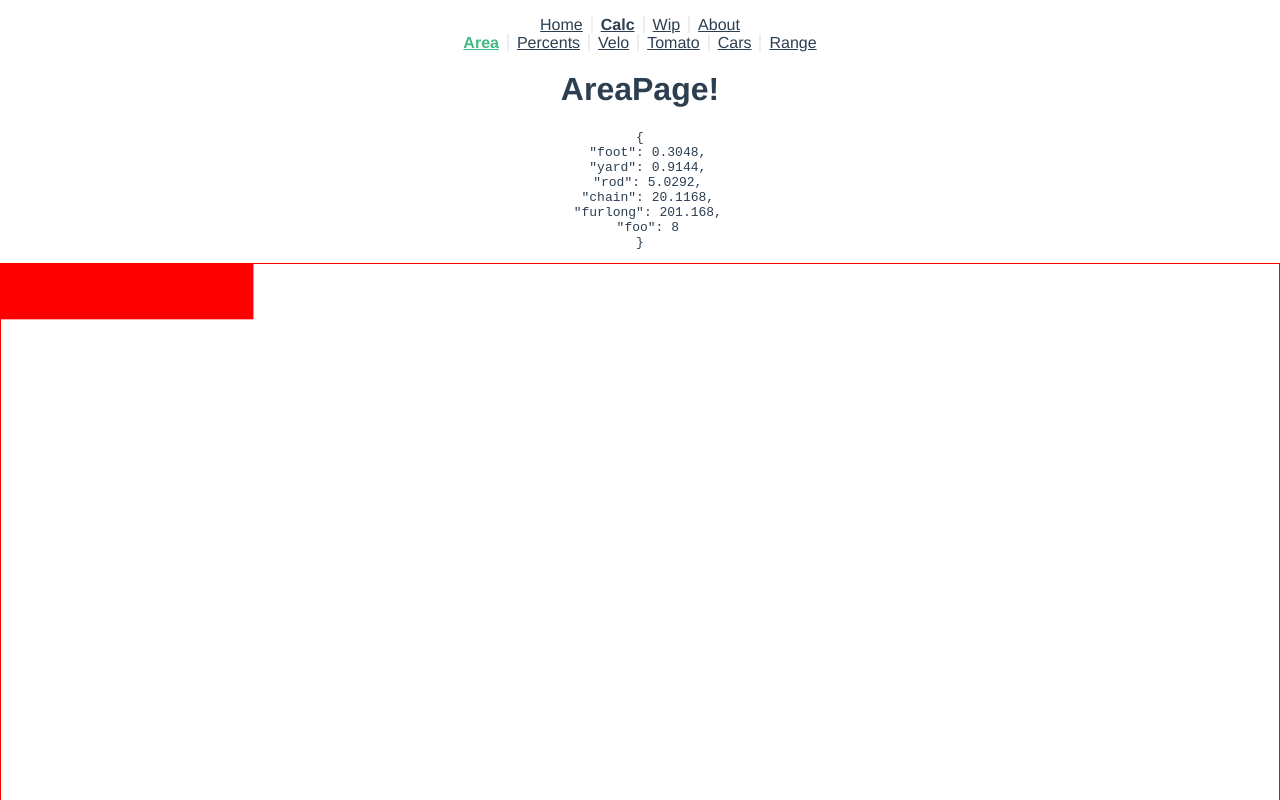
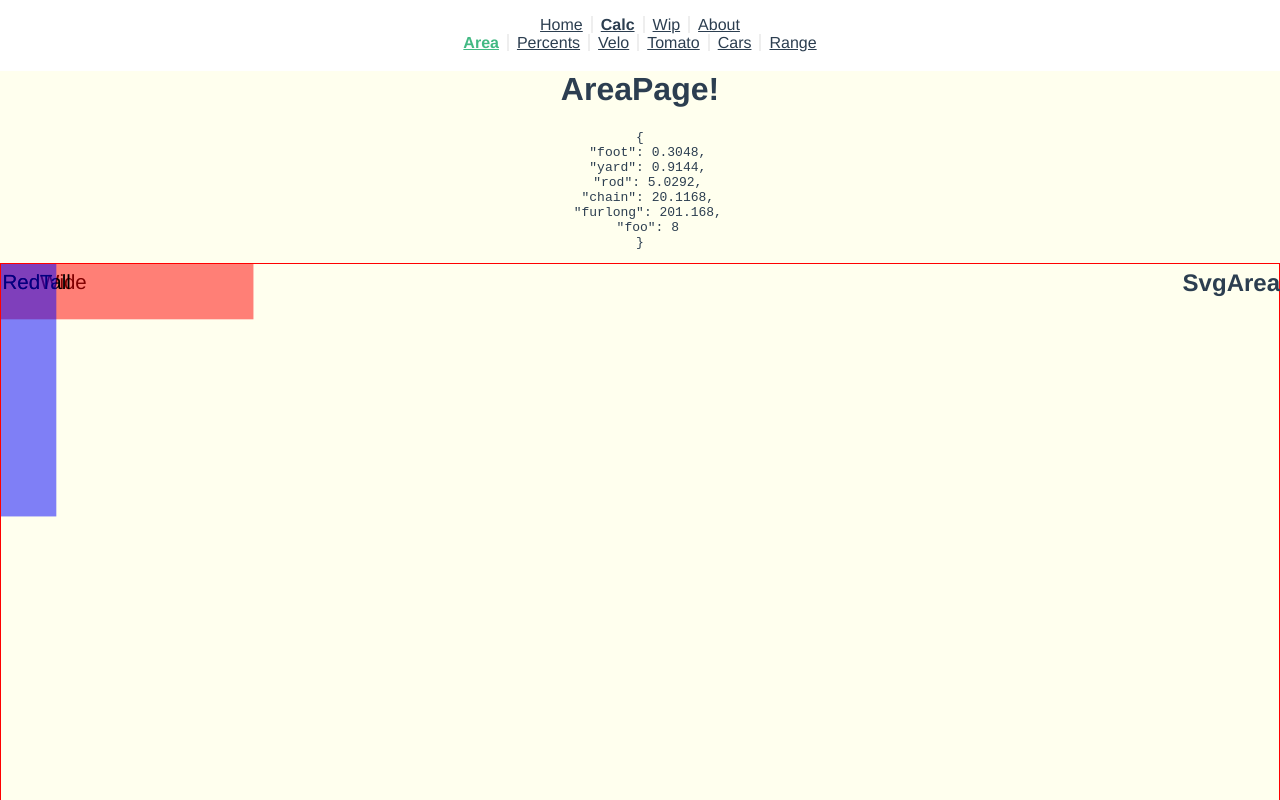
Before and after one commit to dvdrtrgn/muse3, a Vue app: page /#/calc/area in a window 1280 px wide. Shown: the top 800 px of the page. Built offline with nearby package versions, Linux system fonts and the light colour scheme.

Commit message:
Try to sort

```diff
--- a/src/views/calc/AreaPage.vue
+++ b/src/views/calc/AreaPage.vue
@@ -1,42 +1,31 @@
-<script lang="ts">
+<script setup lang="ts">
     import lib from './libs/units.js';
-    import RectSvg from './components/RectSvg.vue';
+    import SvgArea from './components/Svg/SvgArea.vue';
 
-    export default {
-        name: 'AreaPage',
-        data() {
-            return {
-                lib,
-                pxRatio: 1, // 1 meter... vary for zoom
-                list: [{ props: { id: 'RedWide', height: 22, width: 99 } }],
-            };
-        },
-        components: { RectSvg },
-    };
+    const style1 = 'fill: red; opacity: 0.5;';
+    const style2 = 'fill: blue; opacity: 0.5;';
+
+    const list = [
+        { props: { id: 'RedWide', height: 22, width: 99, style: style1 } },
+        { props: { id: 'RedTall', height: 99, width: 22, style: style2 } },
+    ];
+
+    // return {
+    //     lib,
+    //     pxRatio: 1, // 1 meter... vary for zoom
+    // };
 </script>
 
 <template>
     <div id="AreaPage">
         <h1>AreaPage!</h1>
         <pre>{{ lib }}</pre>
-        <svg id="Svg" viewBox="0 0 500 500" xmlns="http://www.w3.org/2000/svg">
-            <RectSvg v-for="item in list" :key="item.props.id" v-bind="item.props"></RectSvg>
-        </svg>
+        <SvgArea width="500" height="250" :list="list"></SvgArea>
     </div>
 </template>
 
 <style>
-    #Name {
-        background-color: azure;
-    }
-    #Svg {
-        outline: 1px solid red;
-        outline-offset: -1px;
-        position: relative;
-    }
-    #Div {
-        background-color: pink;
-        position: fixed;
-        touch-action: none;
+    #AreaPage {
+        background-color: #ffe;
     }
 </style>
--- /dev/null
+++ b/src/views/calc/components/Svg/SvgArea.vue
@@ -0,0 +1,53 @@
+<script setup lang="ts">
+    import { ref } from 'vue';
+    import SvgRect from './SvgRect.vue';
+
+    defineProps(['list', 'height', 'width']);
+
+    const top = ref('');
+    const log = console.log;
+    function picked(id) {
+        top.value = id;
+        log(top.value);
+    }
+</script>
+
+<template>
+    <div svg-area>
+        <h2>SvgArea</h2>
+        <svg :viewBox="`0 0 ${width} ${height}`" xmlns="http://www.w3.org/2000/svg">
+            <SvgRect
+                v-for="item in list"
+                @picked="picked"
+                :key="item.props.id"
+                v-bind="item.props"
+                :top="top === item.props.id ? '' : null"
+            ></SvgRect>
+        </svg>
+    </div>
+</template>
+<style>
+    [top] {
+        z-index: 9;
+    }
+</style>
+<style lang="scss">
+    [svg-area] {
+        position: relative;
+        svg {
+            outline: 1px solid red;
+            outline-offset: -1px;
+            position: relative;
+            &:hover {
+                z-index: 2;
+            }
+        }
+        h2 {
+            line-height: 0;
+            position: absolute;
+            right: 0;
+            top: 0;
+            z-index: 1;
+        }
+    }
+</style>
--- a/src/views/calc/components/RectSvg.vue
+++ b/src/views/calc/components/Svg/SvgRect.vue
@@ -2,15 +2,20 @@
     import { ref, reactive, onUpdated } from 'vue';
     import { useDraggable } from '@vueuse/core';
     import { minmidmax, rectVals } from './rectHelp';
-    defineProps(['width', 'height']);
+
+    defineProps(['width', 'height', 'fill', 'x', 'y', 'style', 'id', 'top']);
+    const emits = defineEmits(['picked']);
     const rect$ = ref(null);
     const Rect = reactive({ x: 0, y: 0 });
-    const log = console.log;
 
     const { x: dragX, y: dragY } = useDraggable(rect$, {
         initialValue: { x: 0, y: 0 },
         preventDefault: true,
     });
+
+    function picked($event) {
+        emits('picked', $event.target.id);
+    }
 
     onUpdated(() => {
         const vals = rectVals(rect$.value);
@@ -20,14 +25,17 @@
 </script>
 
 <template>
+    <text :x="Rect.x + 1" :y="Rect.y + 10" style="font-size: 0.5rem">{{ id }}</text>
     <rect
-        @click="log($event.target.id)"
+        @click="picked"
         :_="dragX || dragY"
         ref="rect$"
+        :id="id"
         :x="Rect.x"
         :y="Rect.y"
         :width="width"
         :height="height"
-        style="fill: red"
+        :style="style"
+        :top="top"
     ></rect>
 </template>
```
Also changed, not shown: src/views/calc/components/Svg/rectHelp.js (renamed from src/views/calc/components/rectHelp.js).
